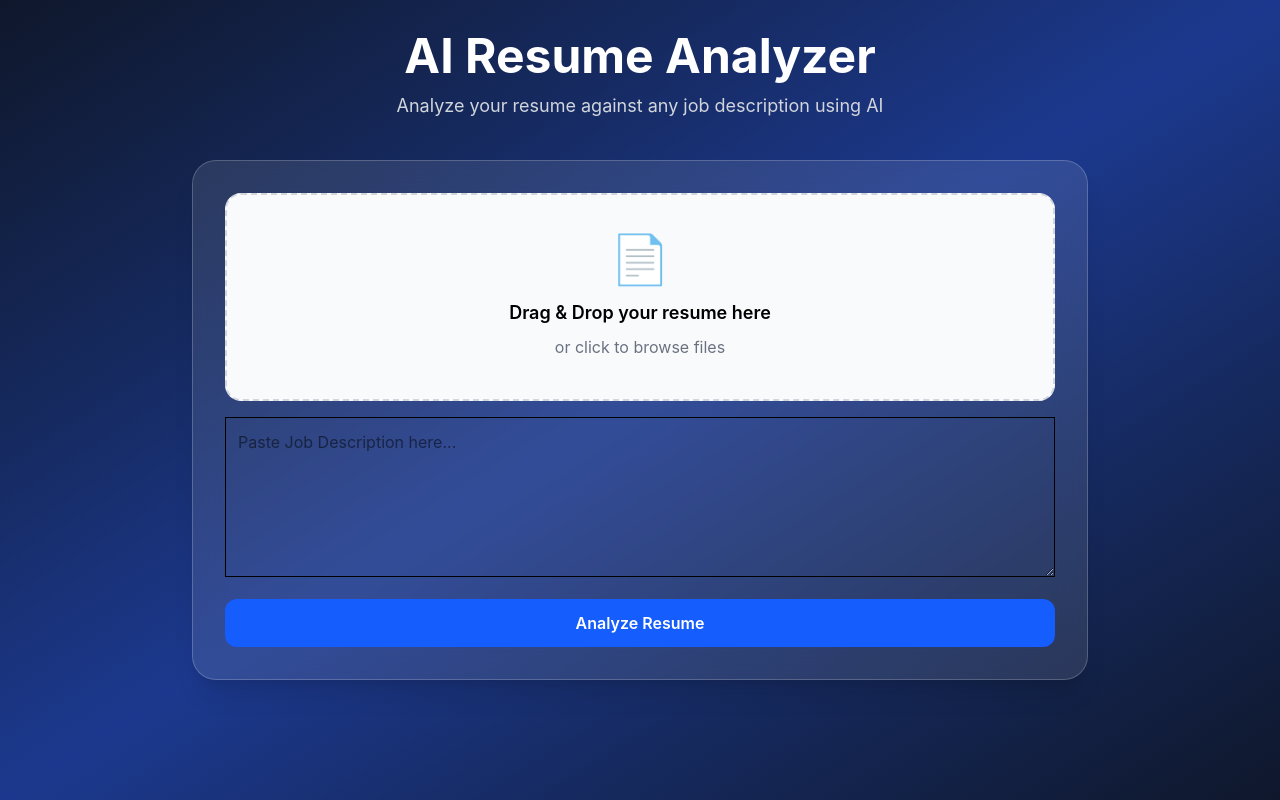
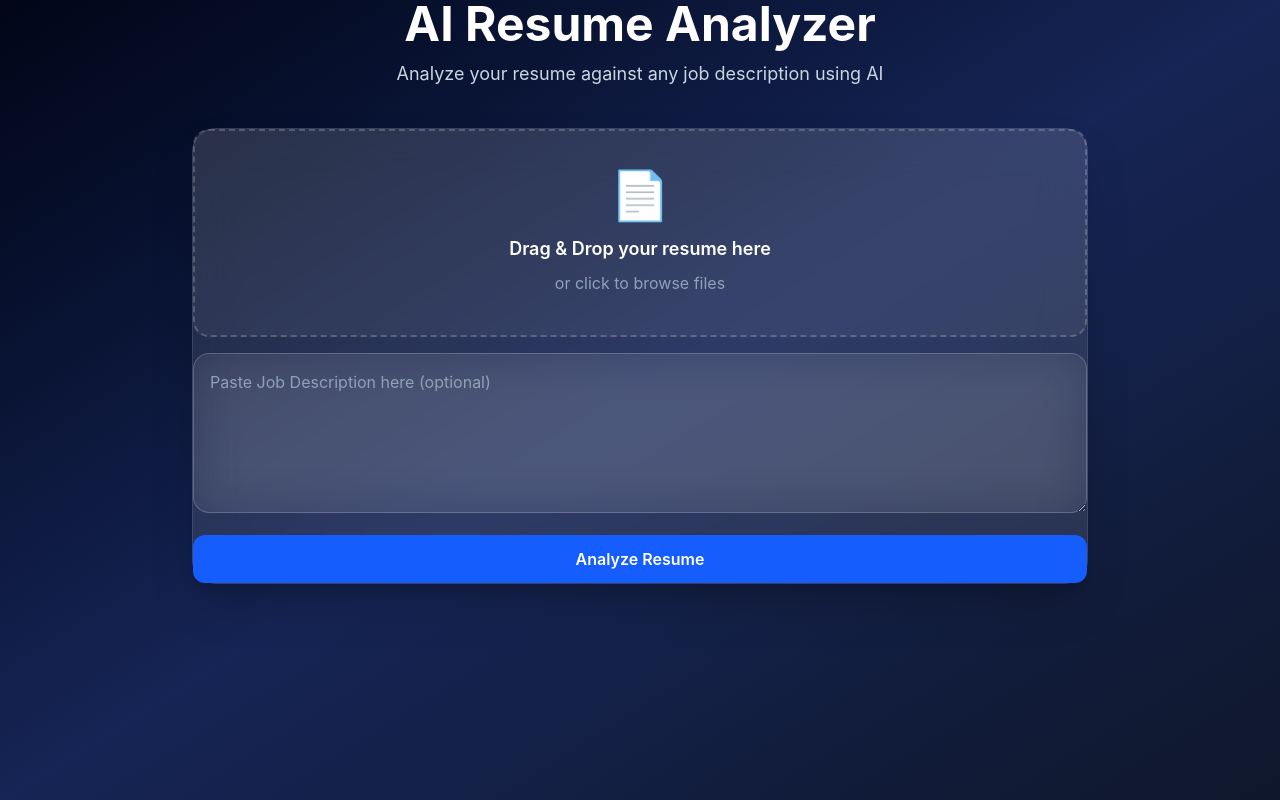
Before and after one commit to shreyanshdubeyy/AI-Resume-Analyzer, a React app in the folder frontend/: page / in a window 1280 px wide. Built offline with nearby package versions, Linux system fonts and the light colour scheme; the HTML template or start-up script is replaced by a standard one.

Commit message:
Updated UI

```diff
--- a/frontend/src/App.jsx
+++ b/frontend/src/App.jsx
@@ -1,9 +1,12 @@
 
 import autoTable from "jspdf-autotable";
 import jsPDF from "jspdf";
-import { CircularProgressbar } from "react-circular-progressbar";
+
 import "react-circular-progressbar/dist/styles.css";
-
+import {
+  CircularProgressbar,
+  buildStyles
+} from "react-circular-progressbar";
 import { useState, useRef } from "react";
 
 function App() {
@@ -11,22 +14,41 @@ function App() {
   const [jobDescription, setJobDescription] = useState("");
   const [analysis, setAnalysis] = useState(null);
   const [loading, setLoading] = useState(false);
+  const [loadingMessage, setLoadingMessage] = useState("");
   const [dragActive, setDragActive] = useState(false);
+
   const fileInputRef = useRef(null);
 
   const uploadResume = async () => {
-    if (!file || !jobDescription) {
+    if (!file) {
       alert("Please upload your resume");
       return;
     }
 
     const formData = new FormData();
     formData.append("file", file);
-    formData.append("job_description", jobDescription);
+    formData.append("job_description", jobDescription || "");
 
     setLoading(true);
+    setLoadingMessage("Extracting resume content...");
+setTimeout(() => {
+  setLoadingMessage("Analyzing skills...");
+}, 1500);
 
+setTimeout(() => {
+  setLoadingMessage("Calculating ATS score...");
+}, 3000);
+
+setTimeout(() => {
+  setLoadingMessage("Generating interview questions...");
+}, 4500);
+
+setTimeout(() => {
+  setLoadingMessage("Preparing final report...");
+}, 6000);
     try {
+      console.log("File:", file);
+console.log("Job Description:", jobDescription);
      const response = await fetch(
   "https://ai-resume-analyzer-4nb9.onrender.com/upload-resume",
   {
@@ -36,9 +58,10 @@ function App() {
 );
 
 
+console.log("Status:", response.status);
+
+
       const data = await response.json();
-
-console.log("AI RESPONSE:", data.analysis);
 
 const parsedAnalysis =
   typeof data.analysis === "string"
@@ -50,6 +73,14 @@ const parsedAnalysis =
       )
     : data.analysis;
 
+console.log("AI RESPONSE:", parsedAnalysis);
+console.log("Available Keys:", Object.keys(parsedAnalysis));
+
+console.log(
+  "Interview Questions:",
+  parsedAnalysis["Interview Questions"]
+);
+
 setAnalysis(parsedAnalysis);
 
 
@@ -60,6 +91,7 @@ setAnalysis(parsedAnalysis);
     }
 
     setLoading(false);
+    setLoadingMessage("");
   };
 const handleDrag = (e) => {
   e.preventDefault();
@@ -338,6 +370,7 @@ y += 15;
     "Resume Improvement Suggestions",
     analysis["Resume Improvement Suggestions"]
   );
+
   // Interview Questions
 
 if (analysis["Interview Questions"]) {
@@ -371,7 +404,7 @@ if (analysis["Interview Questions"]) {
 };
 
   return (
-    <div className="min-h-screen bg-gradient-to-br from-slate-900 via-blue-900 to-slate-900 p-8">
+    <div className="min-h-screen bg-gradient-to-br from-slate-950 via-blue-950 to-slate-900">
 
       <div className="max-w-4xl mx-auto">
 
@@ -381,13 +414,19 @@ if (analysis["Interview Questions"]) {
     AI Resume Analyzer
   </h1>
 
-  <p className="text-gray-300 mt-3 text-lg">
+  <p className="text-slate-300 mt-3 text-lg">
     Analyze your resume against any job description using AI
   </p>
 </div>
 
 
-        <div className="bg-white/10 backdrop-blur-lg rounded-3xl shadow-xl p-8 border border-white/20">
+        <div className="
+bg-white/10
+backdrop-blur-xl
+border border-white/10
+rounded-3xl
+shadow-2xl
+">
 
   <div
   onDragEnter={handleDrag}
@@ -397,9 +436,9 @@ if (analysis["Interview Questions"]) {
   onClick={() => fileInputRef.current.click()}
   className={`border-2 border-dashed rounded-2xl p-10 text-center cursor-pointer transition-all
     ${dragActive
-      ? "border-blue-500 bg-blue-50"
-      : "border-gray-300 bg-gray-50"
-    }`}
+  ? "border-blue-400 bg-blue-500/20"
+  : "border-white/20 bg-white/5"
+}`}
 >
   <input
     ref={fileInputRef}
@@ -411,11 +450,11 @@ if (analysis["Interview Questions"]) {
 
   <div className="text-5xl mb-4">📄</div>
 
-  <p className="text-lg font-semibold">
+  <p className="text-lg font-semibold text-white">
     Drag & Drop your resume here
   </p>
 
-  <p className="text-gray-500 mt-2">
+  <p className="text-slate-400 mt-2">
     or click to browse files
   </p>
 
@@ -427,16 +466,18 @@ if (analysis["Interview Questions"]) {
 </div>
 
 <textarea
-  placeholder="Paste Job Description here..."
+  placeholder="Paste Job Description here (optional)"
   value={jobDescription}
   onChange={(e) => setJobDescription(e.target.value)}
-  className="border p-3 w-full mt-4 h-40"
+  className="border border-white/20 bg-white/5 text-white placeholder-slate-400 p-4 w-full mt-4 h-40 rounded-2xl backdrop-blur-xl"
 />
           <button
             onClick={uploadResume}
-           className="mt-4 w-full bg-blue-600 hover:bg-blue-700 text-white py-3 rounded-xl font-semibold transition-all duration-300"
+           className="mt-4 w-full bg-blue-600 hover:bg-blue-700 hover:scale-[1.02] text-white py-3 rounded-xl font-semibold transition-all duration-300 shadow-lg hover:shadow-blue-500/30"
           >
-            {loading ? "🔍 Analyzing Resume..." : "Analyze Resume"}
+            {loading
+  ? `🔍 ${loadingMessage}`
+  : "Analyze Resume"}
           </button>
 
         </div>
@@ -445,13 +486,12 @@ if (analysis["Interview Questions"]) {
         {analysis && (
 
           <div className="mt-8 space-y-6">
-            <div className="bg-white rounded-3xl shadow-xl p-6 border border-gray-200">
-
-  <h2 className="text-xl font-bold text-gray-700 mb-4">
+            <div className="bg-white/10 backdrop-blur-xl rounded-3xl shadow-2xl p-6 border border-white/10 text-white">
+  <h2 className="text-xl font-bold text-slate-200 mb-4">
     👤 Candidate Profile
   </h2>
 
-  <div className="space-y-3 text-gray-700">
+  <div className="space-y-3 text-slate-200">
 
     <p>
       <span className="font-semibold">Name:</span>{" "}
@@ -473,54 +513,82 @@ if (analysis["Interview Questions"]) {
 </div>
 
 
-            <div className="bg-white rounded-3xl shadow-2xl p-8 text-center border border-gray-200">
+            <div className="bg-white/10 backdrop-blur-xl rounded-3xl shadow-2xl p-8 text-center border border-white/10 text-white">
 
-  <h2 className="text-xl font-semibold text-gray-600 uppercase tracking-wider">
+  <h2 className="text-xl font-semibold text-slate-300 uppercase tracking-wider">
     ATS Match Score
   </h2>
 
   <div className="mt-6">
    <div className="w-40 h-40 mx-auto mt-6">
   <CircularProgressbar
-    value={analysis["ATS Match Score"]}
-    text={`${analysis["ATS Match Score"]}%`}
-  />
+  value={analysis["ATS Match Score"]}
+  text={`${analysis["ATS Match Score"]}%`}
+  styles={buildStyles({
+    textColor:
+      analysis["ATS Match Score"] >= 80
+        ? "#4ade80"
+        : analysis["ATS Match Score"] >= 50
+        ? "#facc15"
+        : "#ef4444",
+
+    pathColor:
+      analysis["ATS Match Score"] >= 80
+        ? "#4ade80"
+        : analysis["ATS Match Score"] >= 50
+        ? "#facc15"
+        : "#ef4444",
+
+    trailColor: "#1e293b"
+  })}
+/>
 </div>
 
 
-  <p className="mt-6 text-gray-600">
+  <p className="mt-6 text-slate-300">
     Resume compatibility with the job description
   </p>
 
 </div>
  </div>
- <div className="bg-white rounded-xl shadow p-6">
+ <div className="bg-white/10 backdrop-blur-xl rounded-xl shadow-2xl p-6 border border-white/10 text-whit">
 
 <h2 className="text-xl font-bold mb-4">
 📄 Resume Summary
 </h2>
 
-<p className="text-gray-700 leading-relaxed">
+<p className="text-slate-200 leading-relaxed">
 {analysis["Resume Summary"]}
 </p>
 
 </div>
 
 
-            <div className="bg-green-100 text-green-800 px-4 py-2 rounded-full font-medium">
+           <div className="bg-white/10 backdrop-blur-xl rounded-xl shadow-2xl p-6 border border-white/10 text-white">
 
-              <h2 className="text-xl font-bold mb-3">
-                Skills Found
+
+               <h2 className="text-2xl font-bold text-white mb-4"> Skills Found
               </h2>
 
-              <div className="flex flex-wrap gap-2">
+              <div className="flex flex-wrap gap-3 mt-4">
 
                 {(analysis["Matching Skills"] || []).map(
                   (skill,index)=>(
                     <span
   key={index}
-  className="bg-green-100 text-green-800 px-4 py-2 rounded-full font-medium shadow-sm hover:scale-105 transition"
->
+  className="bg-green-500/20
+        text-green-300
+        px-4
+        py-2
+        rounded-full
+        font-medium
+        border
+        border-green-400/30
+        shadow-sm
+        hover:scale-105
+        transition-all
+        duration-300"
+        >
   {skill}
 </span>
                   )
@@ -532,7 +600,7 @@ if (analysis["Interview Questions"]) {
 
 
 
-            <div className="bg-white rounded-xl shadow p-6">
+            <div className="bg-white/10 backdrop-blur-xl rounded-xl shadow-2xl p-6 border border-white/10 text-whit">
 
   <h2 className="text-xl font-bold mb-4">
     Missing Skills
@@ -558,7 +626,7 @@ if (analysis["Interview Questions"]) {
 
 
 
-<div className="bg-white rounded-xl shadow p-6">
+<div className="bg-white/10 backdrop-blur-xl rounded-xl shadow-2xl p-6 border border-white/10 text-whit">
 
   <h2 className="text-xl font-bold mb-4">
     💪 Strengths
@@ -577,7 +645,7 @@ if (analysis["Interview Questions"]) {
 
 </div>
 
-<div className="bg-white rounded-xl shadow p-6">
+<div className="bg-white/10 backdrop-blur-xl rounded-xl shadow-2xl p-6 border border-white/10 text-whit">
 
   <h2 className="text-xl font-bold mb-4">
     ⚠️ Weaknesses
@@ -596,7 +664,7 @@ if (analysis["Interview Questions"]) {
 
 </div>
 
-<div className="bg-white rounded-xl shadow p-6">
+<div className="bg-white/10 backdrop-blur-xl rounded-xl shadow-2xl p-6 border border-white/10 text-whit">
 
   <h2 className="text-xl font-bold mb-4">
     🚀 Recommended Technologies
@@ -618,9 +686,9 @@ if (analysis["Interview Questions"]) {
   </div>
 
 </div>
-<div className="bg-white rounded-3xl shadow-xl p-6 border border-gray-200">
+<div className="bg-white/10 backdrop-blur-xl rounded-3xl shadow-2xl p-6 border border-white/10 text-whit">
 
-  <h2 className="text-xl font-bold text-gray-700 mb-5">
+  <h2 className="text-xl font-bold text-slate-200 mb-5">
     🎤 Interview Preparation
   </h2>
 
@@ -690,7 +758,7 @@ if (analysis["Interview Questions"]) {
 
 </div>
 
-            <div className="bg-white rounded-xl shadow p-6">
+            <div className="bg-white/10 backdrop-blur-xl rounded-xl shadow-2xl p-6 border border-white/10 text-whit">
 
               <h2 className="text-xl font-bold mb-3">
                 Suggestions
@@ -702,7 +770,7 @@ if (analysis["Interview Questions"]) {
   (item, index) => (
     <div
       key={index}
-      className="bg-gray-50 border border-gray-200 rounded-xl p-4 shadow-sm hover:shadow-md transition"
+      className="bg-gray-50 border border-white/10 rounded-xl p-4 shadow-sm hover:shadow-md transition"
     >
       <span className="font-medium">✓</span> {item}
     </div>
@@ -714,7 +782,7 @@ if (analysis["Interview Questions"]) {
 <div className="text-center mt-8">
   <button
     onClick={downloadReport}
-    className="bg-green-600 hover:bg-green-700 text-white px-8 py-3 rounded-xl font-semibold shadow-lg transition"
+    className="bg-green-600 hover:bg-green-700 hover:scale-105 text-white px-8 py-3 rounded-xl font-semibold shadow-lg transition-all duration-300"
   >
     Download PDF Report
   </button>
```
